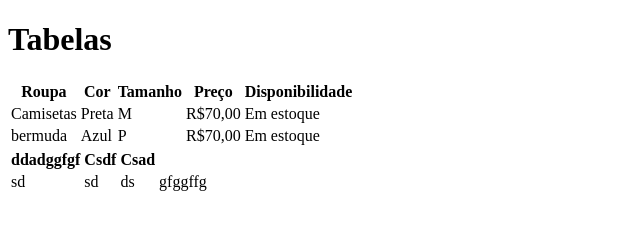
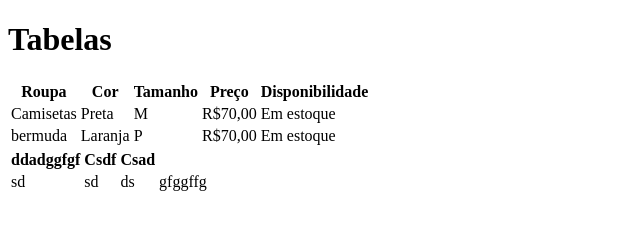
Before and after one commit to Ryanvrl/testando, a plain HTML site: page index.html in a window 1280 px wide. Shown: the whole page, without its empty margins (0-640 px from the left). Drawn offline with Linux system fonts and the light colour scheme.

Commit message:
teste git

```diff
--- a/index.html
+++ b/index.html
@@ -24,7 +24,7 @@
         </tr>
         <tr>
             <td>bermuda</td>
-            <td>Azul</td>
+            <td>Laranja</td>
             <td>P</td>
             <td>R$70,00</td>
             <td>Em estoque</td>
```
